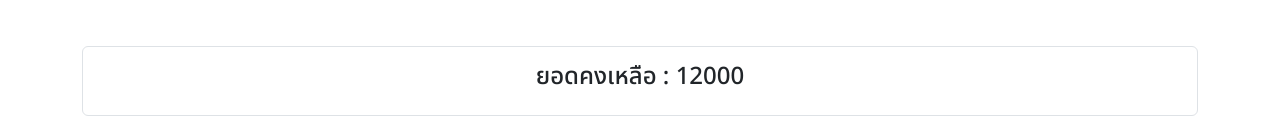
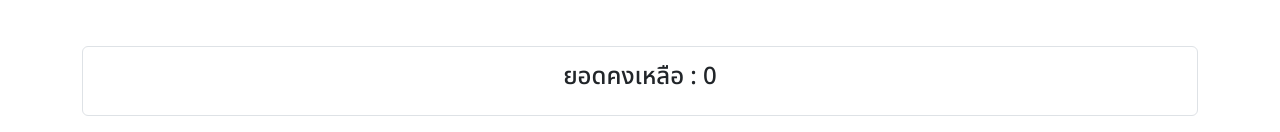
Before and after one commit to Suwit1100/Record-expenses, a React (Vite) app in the folder record-expenses/: page / in a window 1280 px wide. Shown: the part 150-282 px from the top of the page. Built offline with nearby package versions, Linux system fonts and the light colour scheme.

Commit message:
Update Summaryexpenses.jsx

```diff
--- a/record-expenses/src/components/Summaryexpenses.jsx
+++ b/record-expenses/src/components/Summaryexpenses.jsx
@@ -10,7 +10,7 @@ function Summaryexpenses() {
                 <div className="col-12 mb-3">
                     <div className="box-expense form-control text-center d-flex align-items-center justify-content-center">
                         <h4>
-                            ยอดคงเหลือ : 12000
+                            ยอดคงเหลือ : {sumIncome + sumExpense}
                         </h4>
                     </div>
                 </div>
```
